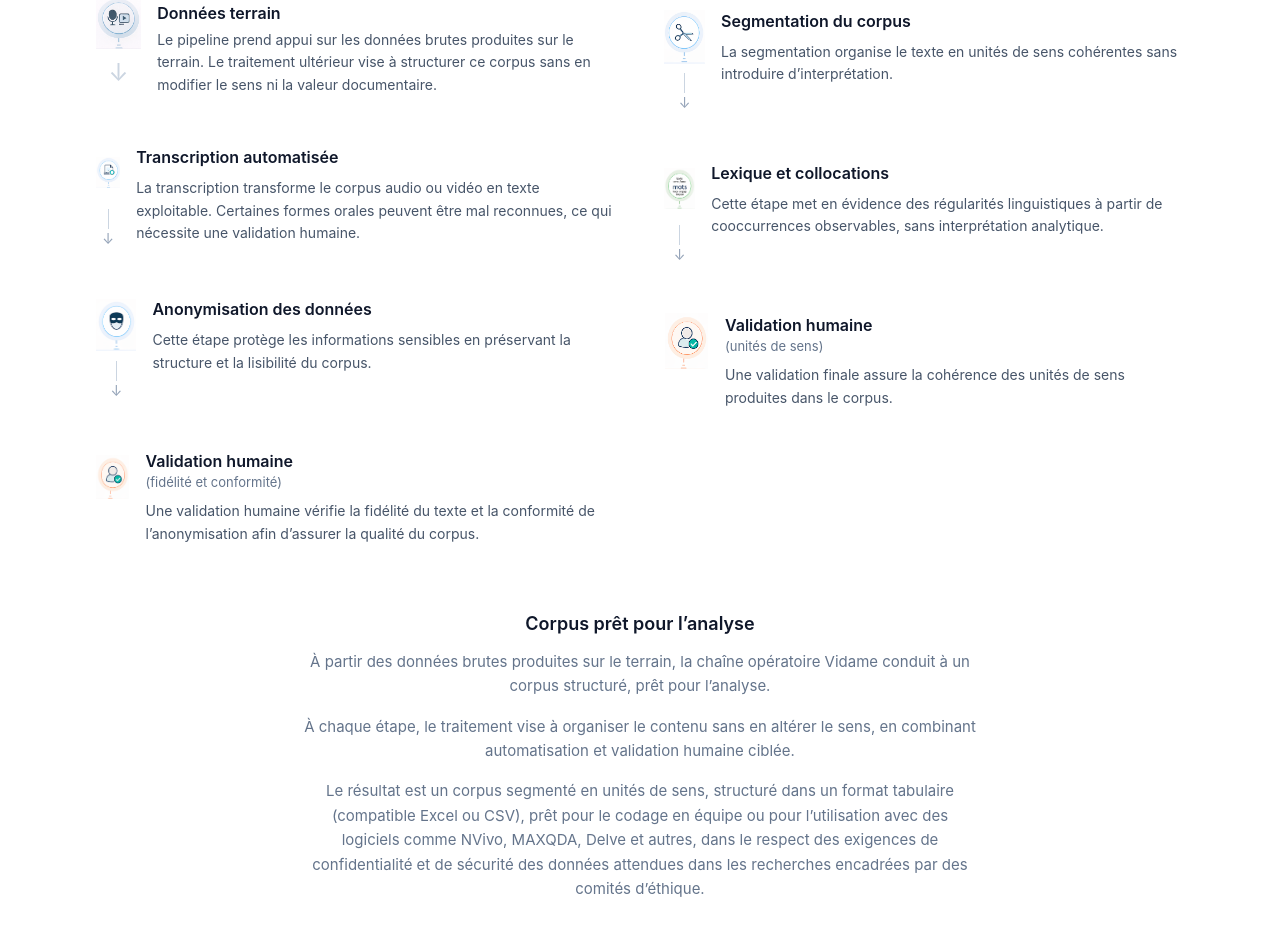
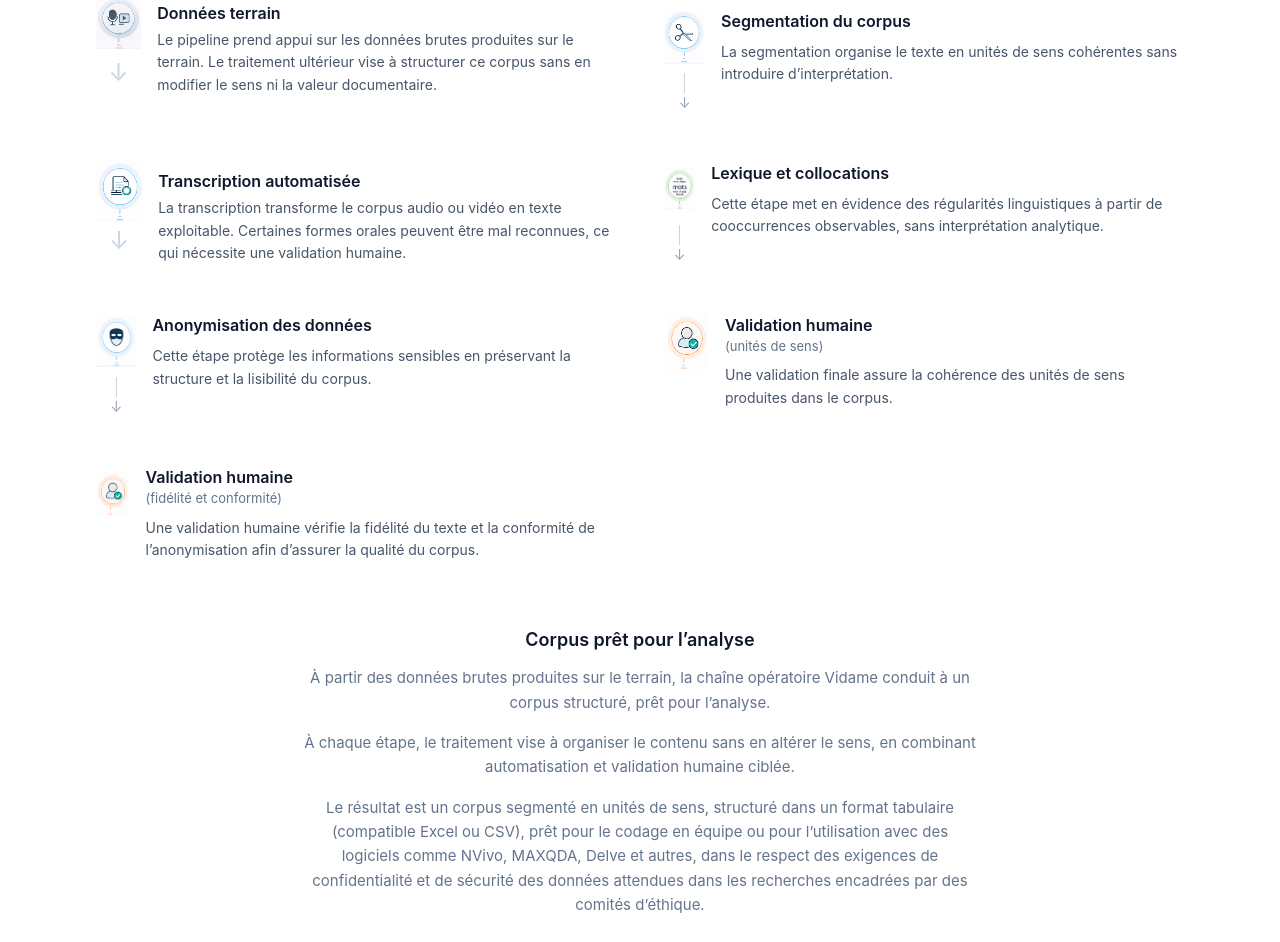
Before and after one commit to momopro21/vidame-recherche, a React (Vite) app: page / in a window 1280 px wide. Shown: the part 2109-3051 px from the top of the page. Built offline with nearby package versions, Linux system fonts and the light colour scheme; the HTML template or start-up script is replaced by a standard one.

Commit message:
Refactor transcription section layout and styles
Updated layout and styling for transcription section.

```diff
--- a/src/App.tsx
+++ b/src/App.tsx
@@ -731,19 +731,22 @@ function Accueil({setPage,lang,}: {setPage: (page: string) => void;lang: "fr" |
 </div>
      {/* 2 */}
 <div className="flex items-start gap-4">
-        <div className="flex w-14 flex-col items-center">
-          <img src="/icons/icon-transcription.png" className="h-14 w-14 object-contain" />
-          <div className="mt-2 flex flex-col items-center">
-            <div className="h-5 w-px bg-slate-300"></div>
-            <div className="text-slate-400 text-sm">↓</div>
-          </div>
-        </div>
-        <div>
-          <h3 className="text-[16px] font-semibold text-slate-900">Transcription automatisée</h3>
-          <p className="mt-2 text-[14px] leading-relaxed text-slate-600">
+
+  <div className="flex w-28 flex-col items-center">
+    <img src="/icons/icon-transcription.png" className="h-[92px] w-[92px] object-contain" />
+
+    <div className="-mt-2 text-slate-300 text-2xl leading-none">↓</div>
+  </div>
+
+  <div className="mt-6">
+    <h3 className="text-[16px] font-semibold text-slate-900">
+      Transcription automatisée
+    </h3>
+    <p className="mt-1 text-[14px] leading-relaxed text-slate-600">
       La transcription transforme le corpus audio ou vidéo en texte exploitable. Certaines formes orales peuvent être mal reconnues, ce qui nécessite une validation humaine.
     </p>
   </div>
+
 </div>
 
       {/* 3 */}
```
Lines whose indentation alone changed are shown as unchanged.
